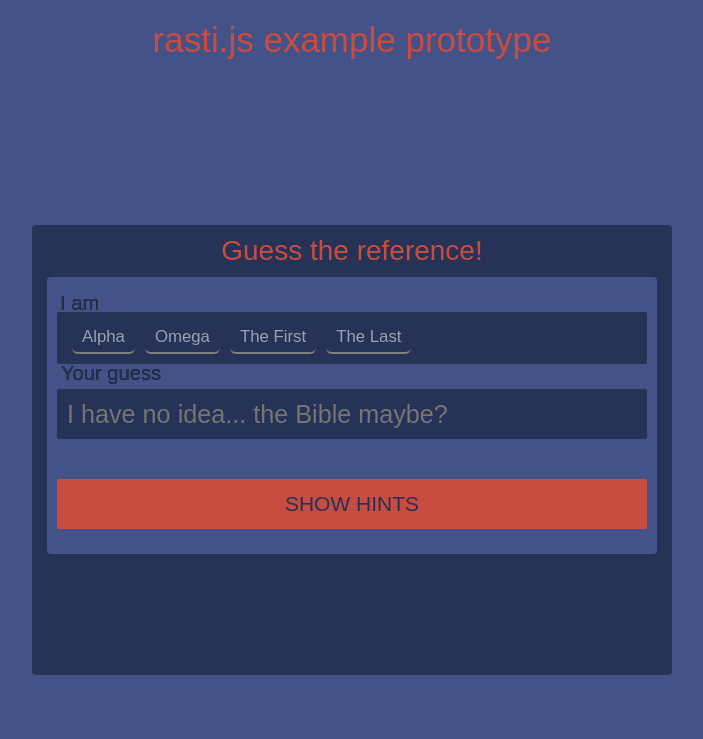
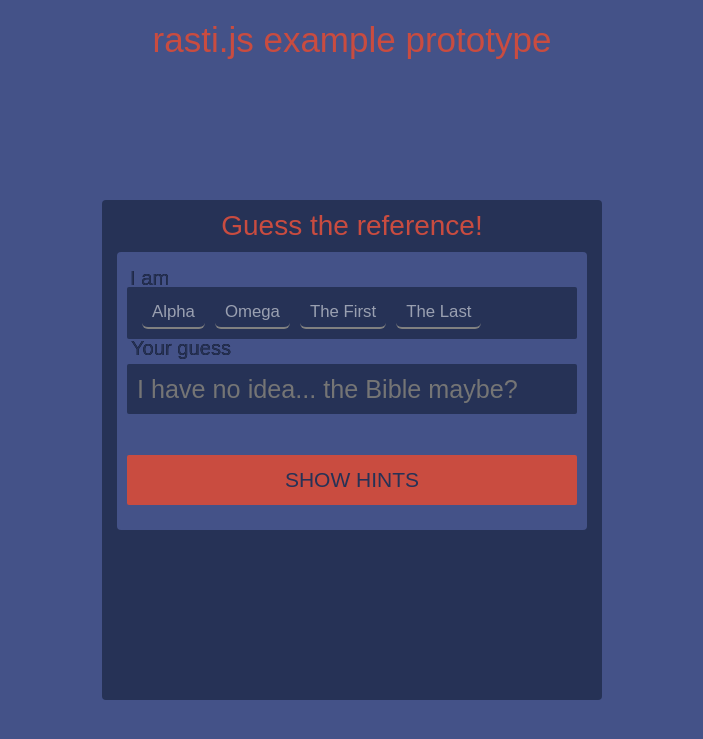
Before and after one commit to kareraisu/rasti.js, a Jekyll site: the page example/index.html, which Jekyll copies as it is, in a window 1280 px wide. Shown: the top 739 px of the page, without its empty margins (288-991 px from the left). Built offline with Jekyll 4.4.1, drawn with Linux system fonts in a browser that asks for light colours.

Commit message:
add responsive styles

```diff
--- a/example/app.js
+++ b/example/app.js
@@ -216,8 +216,8 @@
             theme : 'Theme',
             meta : 'Meta data',
             location : 'Location',
-            size : 'Max party size:',
             party : 'Party',
+            size : 'Max size:',
             data : 'Data',
             get_results : 'SHOW RESULTS',
             results : 'RESULTS',
@@ -239,8 +239,8 @@
             theme : 'Tema',
             meta : 'Meta datos',
             location : 'Ubicación',
-            size : 'Tamaño máx del grupo:',
             party : 'Grupo',
+            size : 'Tamaño máx:',
             data : 'Datos',
             get_results : 'MOSTRAR RESULTADOS',
             results : 'RESULTADOS',
--- a/example/index.html
+++ b/example/index.html
@@ -13,7 +13,7 @@
 	<div page="landing" header="title">
 
 		<div big panel center header="guess"
-			style="height: 50%;width: 50%">
+			style="max-height: 500px; max-width: 500px">
 
 			<div section>
 
@@ -59,12 +59,12 @@
 					data="party"
 					label="party"></div>
 
-				<div label="size">
-					<input type="range"
+				<div label="size" inline>
+					<output ib id="partyMax" style="width: 15%">1</output>
+					<input type="range" style="width: 80%"
 						value="1" min="1" max="10"
 						change="setPartyMax"
 						onchange="partyMax.value = this.value">
-					<output id="partyMax">1</output>
 				</div>
 
 				<div rasti="checks"
@@ -97,7 +97,7 @@
 
 		</div>
 
-		<div col-2 panel>
+		<div col-2 panel scrolly>
 			<div section header="Config">
 				<div rasti="buttons"
 					field="lang"
--- a/rasti.css
+++ b/rasti.css
@@ -3,21 +3,26 @@
     font-family: sans-serif;
     font-size: 14px;
 }
-body * {
-	box-sizing: border-box;
-	user-select: none;
+* {
+    box-sizing: border-box;
+    user-select: none;
     transition: background-color 0.2s,
                 font 0.2s;
 }
+input {
+    width: 100%;
+    margin: 0;
+    vertical-align: text-bottom;
+}
 
 
+[page] {
+    position: relative;
+    height: 100vh;
+    width: 100vw;
+}
 [page]:not(.active) {
 	display: none !important;
-    position: relative;
-}
-[page].active {
-	height: 100vh;
-    width: 100vw;
 }
 [page][header]:before {
     content: attr(header);
@@ -25,6 +30,7 @@
     padding: 20px 0;
     font-size: 2.5em;
     text-align: center;
+    background-color: inherit;
 }
 
 
@@ -33,9 +39,6 @@
     padding: 20px 15px;
     margin: 20px 15px;
     border-radius: 4px;
-}
-[row]>[panel]:not(:first-child) {
-    margin-left: 0 !important;
 }
 [panel][header],
 [section][header] {
@@ -133,9 +136,6 @@
 [template] {
     height: 100%;
 }
-[template][header] {
-    height: calc(100% - 40px);
-}
 [template] .results {
     max-height: 85%;
     margin: 0 -15px;
@@ -176,6 +176,16 @@
 [label][field][big]:before {
     margin-left: 0;
 }
+[inline][label], [inline]>[label] {
+    margin-top: 0;
+    margin-bottom: 30px;
+    margin-left: calc(40% + 10px);
+}
+[inline][label]:before, [inline]>[label]:before {
+    max-width: 40%;
+    margin-top: 0;
+    margin-left: -40%;
+}
 /*
 [label][rasti=buttons]:before, [label][rasti=radios]:before {
     margin-top: -20px;
@@ -204,21 +214,20 @@
 
 input[type=radio],
 input[type=checkbox] {
-    margin-top: -2px;
-    vertical-align: top;
+    display: none;
 }
 input[type=radio] + label,
 input[type=checkbox] + label {
     display: inline-block;
+    max-width: 90%;
+    margin-left: 20px;
     overflow: hidden;
     text-overflow: ellipsis;
-    max-width: 90%;
     cursor: pointer;
-    vertical-align: top;
 }
 input[type="radio"] + label:before,
 input[type="checkbox"] + label:before {
-    content: '';
+    content: "\2713";
     position: absolute;
     height: 16px;
     width: 16px;
@@ -226,21 +235,24 @@
     margin-left: -22px;
     padding: 0;
     border: 1px solid #999;
+    color: transparent;
     background-color: #fff;
     font: 16px/1em sans-serif;
+    text-align: center;
 }
 input[type="radio"] + label:before {
+    content: "\25cf";
     border-radius: 50%;
+    font-size: 1.4em;
+    line-height: 0.8;
 }
-input[type="radio"]:checked + label:before {
-    content: "\25cf";
+input[type="radio"]:checked + label:before,
+input[type="checkbox"]:checked + label:before {
     color: #222;
-    text-align: center;
+    animation: stamp 0.4s ease-out;
 }
-input[type="checkbox"]:checked + label:before {
-    content: "\2713";
-    color: #222;
-    text-align: center;
+@keyframes stamp {
+    50% { transform: scale(1.2); }
 }
 
 
@@ -274,6 +286,10 @@
 [row] [col-10]:not(:first-child),
 [row] [col-11]:not(:first-child) { margin-left: 15px; }
 
+[row]>[panel]:not(:first-child) {
+    margin-left: 0;
+}
+
 
 /* utils */
 
@@ -284,12 +300,8 @@
 .loading:after {
     content: '';
     position: absolute;
-    top: 0;
-    bottom: 0;
-    left: 0;
-    right: 0;
-    width: 25px;
-    height: 25px;
+    top: 0; bottom: 0; left: 0; right: 0;
+    width: 25px; height: 25px;
     margin: auto;
     border-radius: 50%;
     border: 0.25rem solid rgba(255, 255, 255, 0.2);
@@ -297,12 +309,8 @@
     animation: spin 1s infinite linear;
 }
 @keyframes spin {
-  0% {
-    transform: rotate(0deg);
-  }
-  100% {
-    transform: rotate(360deg);
-  }
+  0%   { transform: rotate(0deg); }
+  100% { transform: rotate(360deg); }
 }
 
 
@@ -333,27 +341,34 @@
 [centerx], .centerx,
 [centerx_]>*, .centerx_>* {
     position: absolute;
-    left: 0;
-    right: 0;
+    left: 0; right: 0;
     margin: auto !important;
 }
 
 [centery], .centery,
 [centery_]>*, .centery_>* {
     position: absolute;
-    top: 0;
-    bottom: 0;
+    top: 0; bottom: 0;
     margin: auto !important;
 }
 
 [center], .center,
 [center_]>*, .center_>* {
     position: absolute;
+    left: 0; right: 0; top: 0; bottom: 0;
+    margin: auto !important;
+}
+
+[left], .left,
+[left_]>*, .left_>* {
+    position: absolute;
     left: 0;
+}
+
+[right], .right,
+[right_]>*, .right_>* {
+    position: absolute;
     right: 0;
-    top: 0;
-    bottom: 0;
-    margin: auto !important;
 }
 
 [top], .top
@@ -366,18 +381,6 @@
 [bottom_]>*, .bottom_>* {
     position: absolute;
     bottom: 0;
-}
-
-[left], .left,
-[left_]>*, .left_>* {
-    position: absolute;
-    left: 0;
-}
-
-[right], .right,
-[right_]>*, .right_>* {
-    position: absolute;
-    right: 0;
 }
 
 [fix], .fix {
@@ -487,3 +490,54 @@
 .flipper .back {
     transform: rotateY(180deg);
 }
+
+
+/* media queries */
+
+@media only screen and (max-device-width: 800px) {
+
+
+}
+
+@media only screen and (max-device-width: 400px) {
+
+    [page]{
+        display: inline-block;
+        width: auto !important;
+        white-space: nowrap;
+    }
+    [page][header] {
+        padding-top: 20%;
+    }
+    [page][header]:before {
+        position: fixed;
+        top: 0;
+        max-height: 20%;
+        width: 100vw;
+        padding: 10px;
+        line-height: 0.7;
+        white-space: normal;
+    }
+    [page] * {
+        white-space: normal;
+    }
+
+    [panel] {
+        display: inline-block;
+        position: static;
+        height: 100vh;
+        width: 100vw;
+        margin: 0 !important;
+        vertical-align: top;
+    }
+
+    [row]>[panel]:not(:first-child) {
+        margin-left: 15px;
+    }
+
+    [template] .controls .columns,
+    [template] .controls .sizes {
+        display: none;
+    }
+
+}
```
